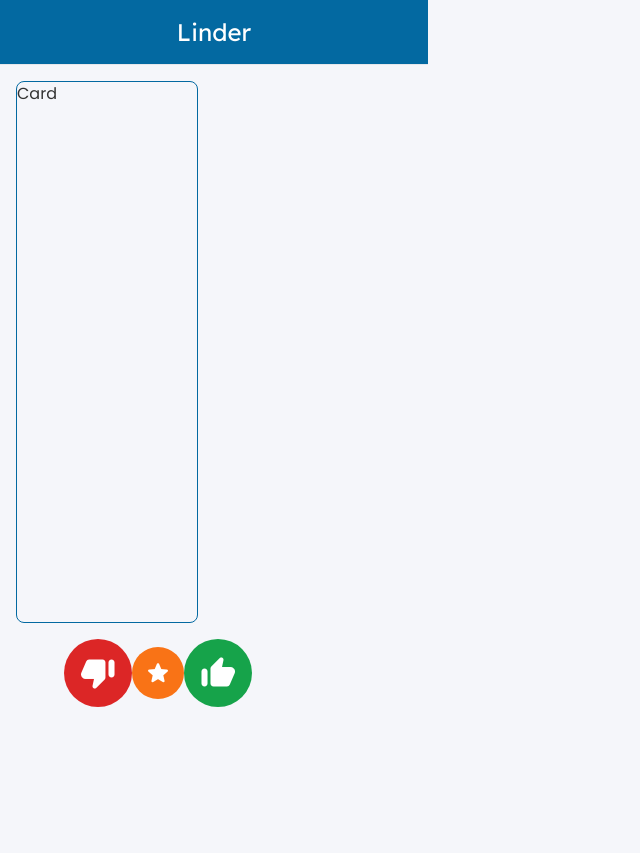
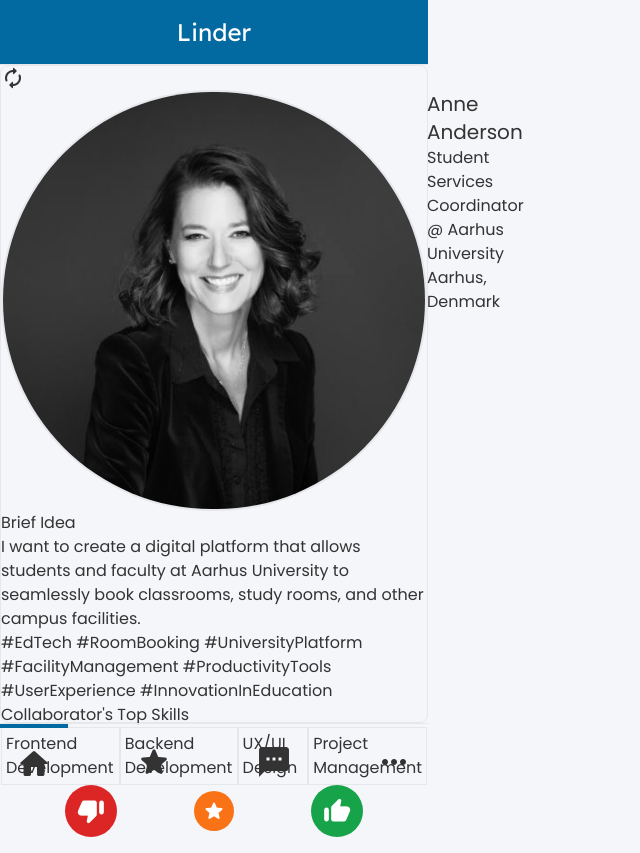
Before and after one commit to tracytratran/linder, a React (Vite) app in the folder linder-frontend/: page / in a window 1280 px wide. Shown: the whole page, without its empty margins (0-640 px from the left). Before the commit the page ends 800 px from the top, so only its background shows below. Built offline with nearby package versions, Linux system fonts and the light colour scheme.

Commit message:
Add Card component

```diff
--- a/linder-frontend/src/components/Card.jsx
+++ b/linder-frontend/src/components/Card.jsx
@@ -1,9 +1,125 @@
+import { useState } from "react";
 import IconFilled from "./IconFilled";
+import "../styling/Card.css";
 
 function Card() {
+  const [isFlipped, setIsFlipped] = useState(false);
+  const handleFlip = () => {
+    setIsFlipped(!isFlipped);
+  };
+
   return (
-    <div className="flex flex-col" style={{ height: "calc(100vh - 142px)" }}>
-      <div className="grow border border-sky-700 m-4 rounded-lg">Card</div>
+    <div
+      className="flex flex-col"
+      style={{ height: "calc(100vh - 142px)" }}
+      onClick={handleFlip}
+    >
+      <div
+        className={`flip-card-inner relative w-full h-full shadow-md sm:my-4 ${
+          isFlipped ? "rotate-y-180" : ""
+        } grow border border-sky-100 rounded-lg`}
+      >
+        <FlipCardFront />
+        <FlipCardBack />
+      </div>
+    </div>
+  );
+}
+
+function FlipCardFront() {
+  return (
+    <div className="flip-card-front absolute h-full flex flex-col px-4 py-2">
+      <IconFilled name="autorenew" className="flex justify-end" />
+      <div className="grow">
+        <div className="flex flex-row justify-around py-2">
+          <img
+            src="/src/assets/avatar/AnneAnderson.JPG"
+            alt="Avatar of Anne Anderson"
+            className="size-28 rounded-full border-2"
+          />
+          <div className="flex flex-col py-2">
+            <h3 className="text-xl font-bold">Anne Anderson</h3>
+            <span className="text-lg">Student Services Coordinator</span>
+            <span className="text-lg">@ Aarhus University</span>
+            <span className="text-lg">Aarhus, Denmark</span>
+          </div>
+        </div>
+        <div className="py-2">
+          <h4 className="text-lg font-semibold">Brief Idea</h4>
+          <p className="text-justify">
+            I want to create a digital platform that allows students and faculty
+            at Aarhus University to seamlessly book classrooms, study rooms, and
+            other campus facilities.
+          </p>
+          <p className="mt-2 text-sky-700 italic">
+            #EdTech #RoomBooking #UniversityPlatform #FacilityManagement
+            #ProductivityTools #UserExperience #InnovationInEducation
+          </p>
+        </div>
+        <div className="py-2">
+          <h4 className="text-lg font-semibold">
+            Collaborator&apos;s Top Skills
+          </h4>
+          <div className="flex flex-row flex-wrap gap-1">
+            <span className="p-1 border border-slate-400 rounded-xl">
+              Frontend Development
+            </span>
+            <span className="p-1 border border-slate-400 rounded-xl">
+              Backend Development
+            </span>
+            <span className="p-1 border border-slate-400 rounded-xl">
+              UX/UI Design
+            </span>
+            <span className="p-1 border border-slate-400 rounded-xl">
+              Project Management
+            </span>
+          </div>
+        </div>
+      </div>
+      <Action />
+    </div>
+  );
+}
+
+function FlipCardBack() {
+  return (
+    <div className="flip-card-back absolute h-full flex flex-col p-4">
+      <IconFilled name="autorenew" className="flex justify-end" />
+      <div className="grow">
+        <h3 className="text-xl font-bold">Anne Anderson</h3>
+        <div className="py-2">
+          <h4 className="text-lg font-semibold">Bio</h4>
+          <p className="text-justify">
+            A Student Services Coordinator at Aarhus University who has over a
+            decade of experience in enhancing campus life for students with a
+            strong commitment to education innovation.
+          </p>
+        </div>
+        <div className="py-2">
+          <h4 className="text-lg font-semibold">Vision</h4>
+          <p className="text-justify">
+            Passionate about streamlining processes and improving accessibility,
+            I am spearheading the development of a user-friendly room-booking
+            platform aimed at simplifying space reservations for students and
+            faculty...
+          </p>
+        </div>
+        <div className="py-2">
+          <h4 className="text-lg font-semibold">
+            Collaborator&apos;s Requirements
+          </h4>
+          <span className="flex flex-row p-1">
+            <IconFilled name="diamond" className="mr-1 text-sky-700" />
+            Experience in React, Angular, or similar frameworks to build a
+            user-friendly interface
+          </span>
+          <span className="flex flex-row p-1">
+            <IconFilled name="diamond" className="mr-1 text-sky-700" />
+            Skills in database management and system architecture for real-time
+            availability tracking
+          </span>
+        </div>
+      </div>
       <Action />
     </div>
   );
@@ -14,15 +130,15 @@ function Action() {
     <div className="flex flex-row justify-between items-center px-16 pb-4 bottom-0">
       <IconFilled
         name="thumb_down"
-        className="p-4 rounded-full bg-red-600 text-white text-[36px]"
+        className="p-3 rounded-full bg-red-600 text-white text-[28px]"
       />
       <IconFilled
         name="star"
-        className="p-3 rounded-full bg-orange-500 text-white text-[28px]"
+        className="p-2 rounded-full bg-orange-500 text-white text-[24px]"
       />
       <IconFilled
         name="thumb_up"
-        className="p-4 rounded-full bg-green-600 text-white text-[36px]"
+        className="p-3 rounded-full bg-green-600 text-white text-[28px]"
       />
     </div>
   );
--- a/linder-frontend/src/pages/Feed.jsx
+++ b/linder-frontend/src/pages/Feed.jsx
@@ -1,9 +1,15 @@
 import Card from "../components/Card";
+import NavigationBar from "../components/NavigationBar";
 
 function Feed() {
   return (
-    <div className="w-full md:w-1/2">
-      <Card />
+    <div>
+      <div className="flex justify-center items-center">
+        <div className="mx-0 w-full md:w-1/3">
+          <Card />
+        </div>
+      </div>
+      <NavigationBar />
     </div>
   );
 }
--- /dev/null
+++ b/linder-frontend/src/styling/Card.css
@@ -0,0 +1,24 @@
+.flip-card-inner {
+  /* position: relative;
+    width: 100%;
+    height: 100%; */
+  transition: transform 0.6s;
+  transform-style: preserve-3d;
+}
+
+.flip-card-front,
+.flip-card-back {
+  /* position: absolute;
+    width: 100%;
+    height: 100%; */
+  -webkit-backface-visibility: hidden;
+  backface-visibility: hidden;
+}
+
+.flip-card-back {
+  transform: rotateY(180deg);
+}
+
+.rotate-y-180 {
+  transform: rotateY(180deg);
+}
```
Also changed, not shown: linder-frontend/src/assets/avatar/AnneAnderson.jpg (added).
